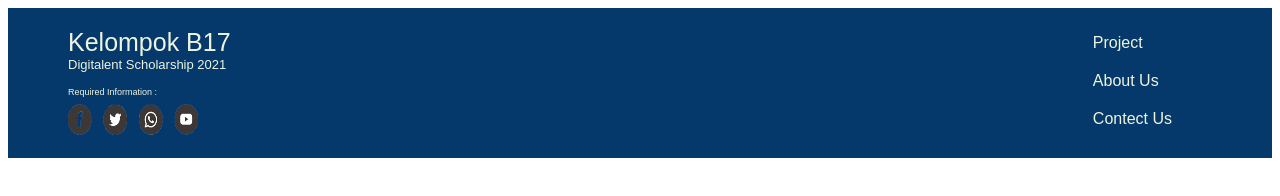
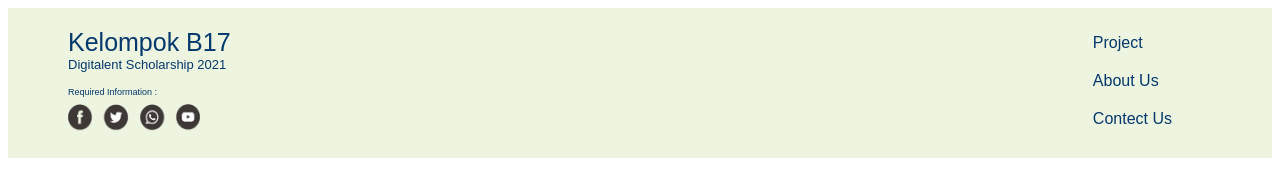
Before and after one commit to sigitzigit/Project1dts, a plain HTML site: page index.html in a window 1280 px wide. Drawn offline with Linux system fonts and the light colour scheme.

Commit message:
Update style.css

```diff
--- a/style.css
+++ b/style.css
@@ -1,6 +1,6 @@
 .footer{
-	background-color: #05386b;
-	color: #edf5e1;
+	background-color: #edf5e1;
+	color: #05386b;
 	height: 150px;
 }
 
@@ -28,8 +28,8 @@ li{
 }
 
 img{
-	width: 130px;
-	height: 33px;
+	width: 132px;
+	height: 28px;
 	margin: 0px;
 	padding: 7px 0px 0px 0px;
 }
@@ -42,5 +42,5 @@ img{
 
 a{
 	text-decoration: none;
-	color: #edf5e1;
+	color: #05386b;
 }
```
